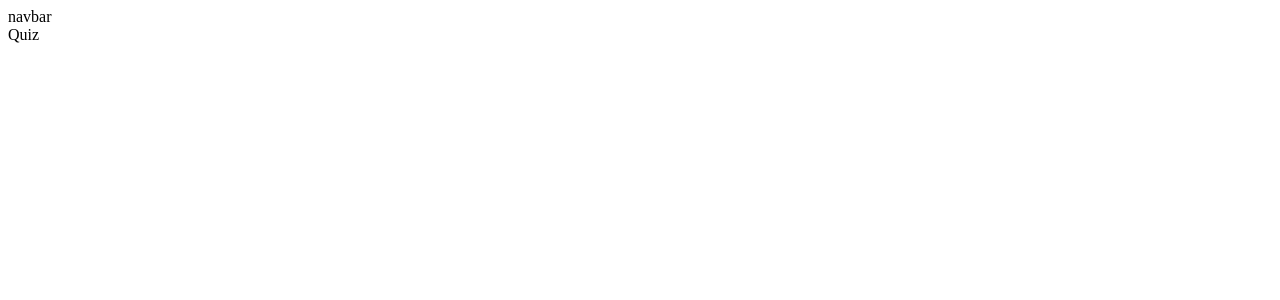
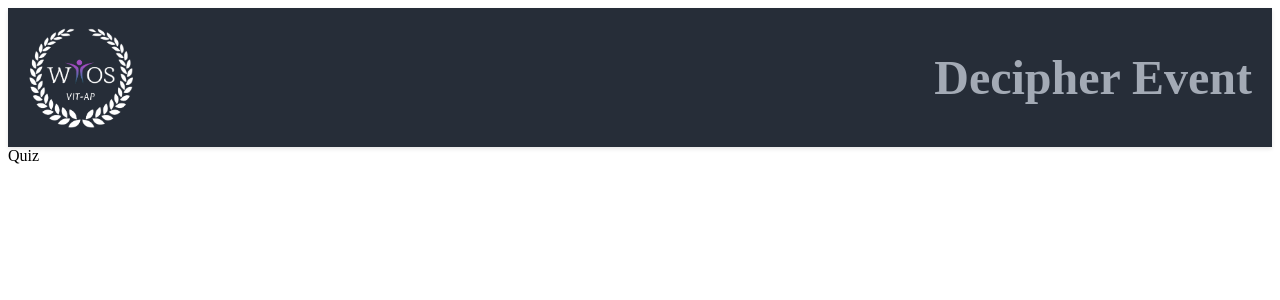
Before and after one commit to WiOSc/WiEvents, a React (Vite) app in the folder frontend/: page / in a window 1280 px wide. Shown: the top 300 px of the page. Built offline with nearby package versions, Linux system fonts and the light colour scheme.

Commit message:
commit before chakraUI

```diff
--- a/frontend/src/components/Navbar.jsx
+++ b/frontend/src/components/Navbar.jsx
@@ -1,9 +1,44 @@
-import React from 'react'
+import React from 'react';
 
-const navbar = () => {
+const Navbar = () => {
   return (
-    <div>navbar</div>
-  )
-}
+    <div style={styles.navbar}>
+      <div style={styles.logoContainer}>
+        <img
+          src="/images/WiOS_White_NoBG.png"
+          alt="Club Logo"
+          style={styles.logo}
+        />
+      </div>
+      <div style={styles.eventName}>
+        <h1>Decipher Event</h1>
+      </div>
+    </div>
+  );
+};
 
-export default navbar
+const styles = {
+  navbar: {
+    display: 'flex',
+    justifyContent: 'space-between',
+    alignItems: 'center',
+    padding: '10px 20px',
+    backgroundColor: '#262d38', // Customize the background color
+    boxShadow: '0 2px 4px rgba(0, 0, 0, 0.1)', // Add a shadow for better visibility
+  },
+  logoContainer: {
+    display: 'flex',
+    alignItems: 'center',
+  },
+  logo: {
+    height: '100px',
+    width: 'auto',
+  },
+  eventName: {
+    fontSize: '24px',
+    fontWeight: 'bold',
+    color: '#a3aab5',
+  },
+};
+
+export default Navbar;
```
Also changed, not shown: frontend/public/images/WiOS_White_NoBG.png (added).
